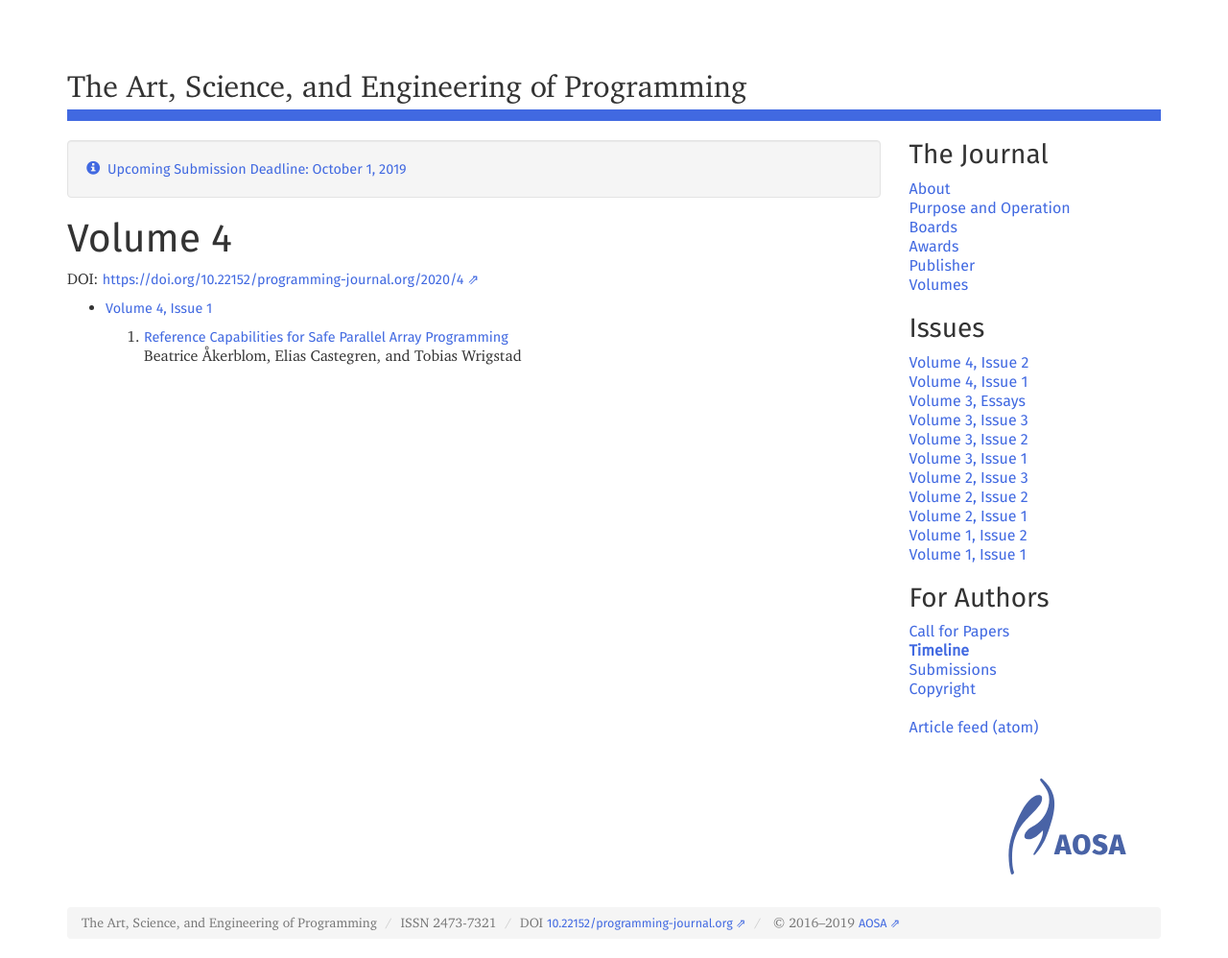
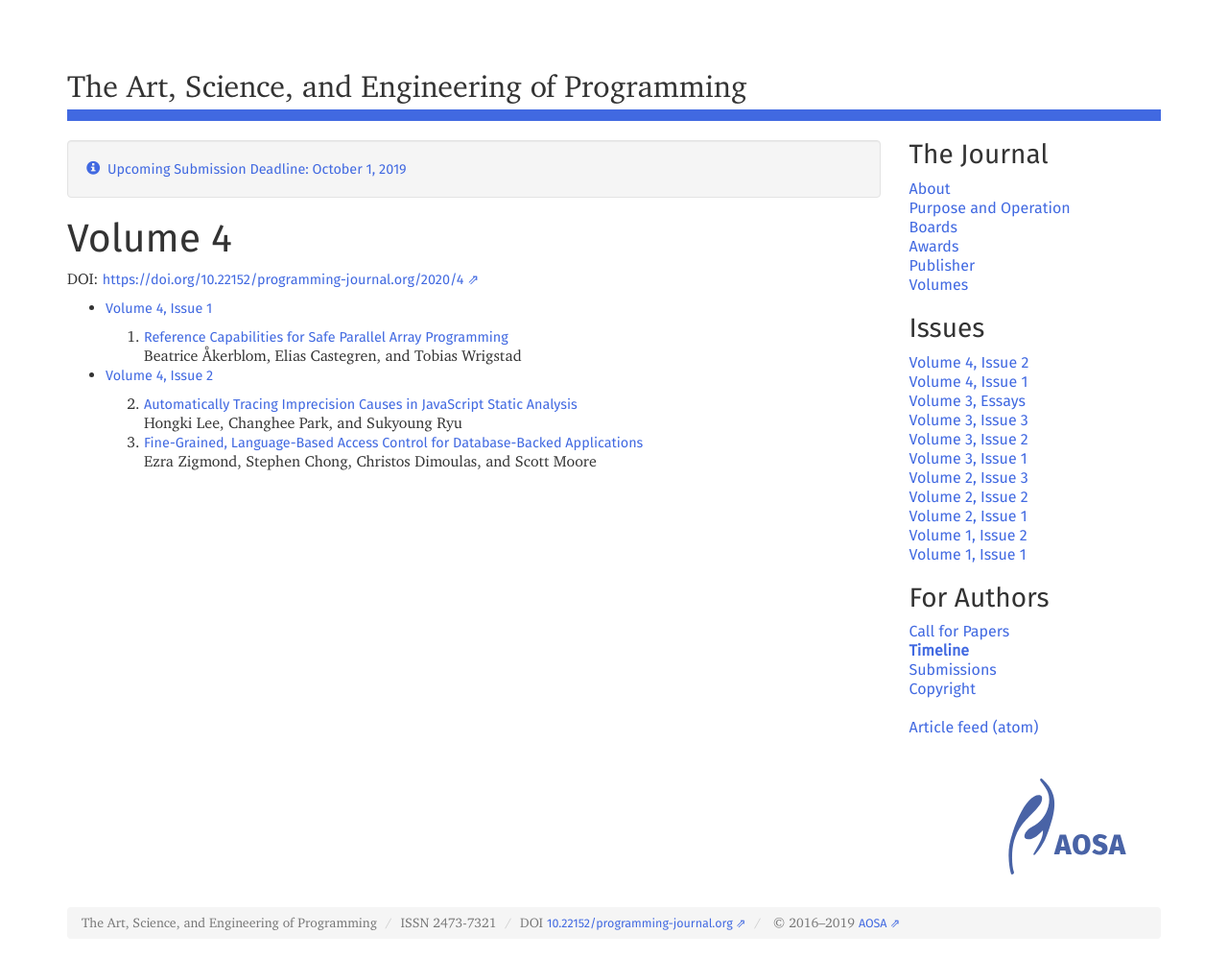
Before and after one commit to programming-journal/programming-journal.github.io, a Jekyll site: the page built from 2020/4/index.markdown, in a window 1280 px wide. Shown: the whole page at 96% size. Built offline with Jekyll 4.4.1, drawn with Linux system fonts in a browser that asks for light colours.

Commit message:
update volume

```diff
--- a/2020/4/index.markdown
+++ b/2020/4/index.markdown
@@ -15,3 +15,16 @@ DOI: <https://doi.org/10.22152/programming-journal.org/2020/4>
   {: start="1"}
   1. [Reference Capabilities for Safe Parallel Array Programming](/2020/4/1)
 Beatrice Åkerblom, Elias Castegren, and Tobias Wrigstad
+
+
+
+* [Volume 4, Issue 2](issue2)
+
+
+
+
+  {: start="2"}
+  1. [Automatically Tracing Imprecision Causes in JavaScript Static Analysis](/2020/4/2)
+Hongki Lee, Changhee Park, and Sukyoung Ryu
+  1. [Fine-Grained, Language-Based Access Control for Database-Backed Applications](/2020/4/3)
+Ezra Zigmond, Stephen Chong, Christos Dimoulas, and Scott Moore
```
Also changed, not shown: other parts of 2020/4/index.markdown (+1 -1 lines).
